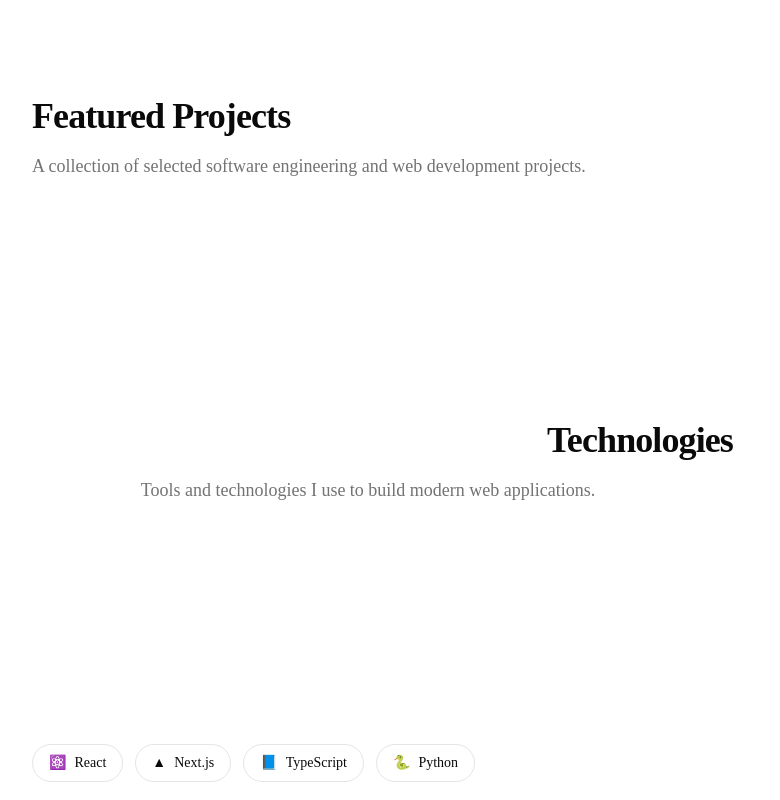
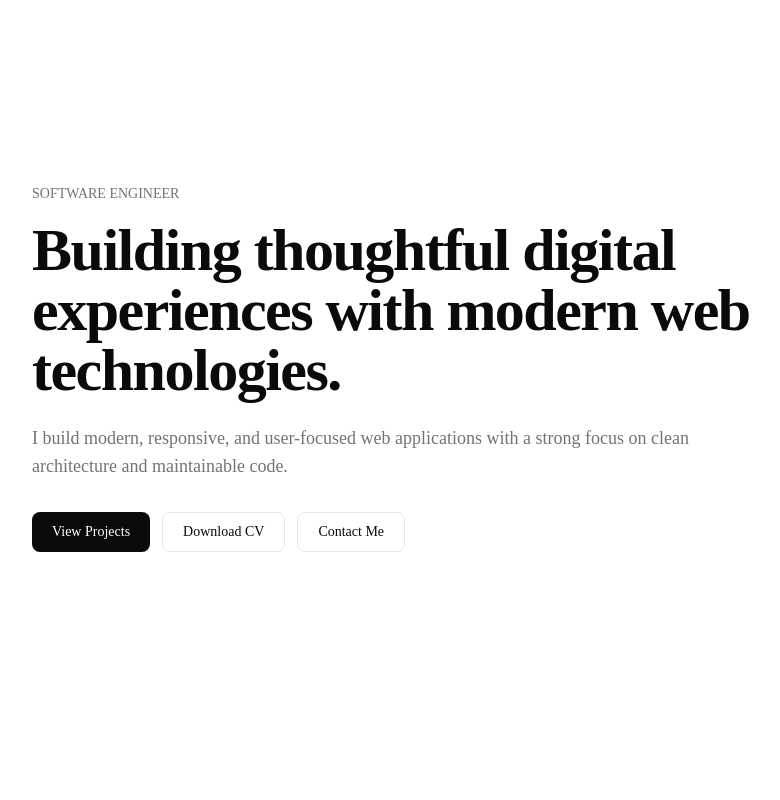
Before and after one commit to kemod/dafa-portofolio, a Next.js app: page / in a window 1280 px wide. Shown: the top 800 px of the page, without its empty margins (0-780 px from the left). Built offline with nearby package versions, Linux system fonts and the light colour scheme.

Commit message:
feat: implement hero section

```diff
--- a/src/app/page.tsx
+++ b/src/app/page.tsx
@@ -2,10 +2,12 @@ import { Container } from "@/components/common/container";
 import { Section } from "@/components/common/section";
 import { SectionHeader } from "@/components/common/section-header";
 import { TechnologyPill } from "@/components/common/technology-pill";
+import { Hero } from "@/components/sections/hero";
 
 export default function Home() {
   return (
     <>
+    <Hero />
       <Section>
         <Container>
           <div className="mb-12">
--- /dev/null
+++ b/src/components/sections/hero.tsx
@@ -0,0 +1,52 @@
+import Link from "next/link";
+
+import { Container } from "@/components/common/container";
+import { Section } from "@/components/common/section";
+
+export function Hero() {
+  return (
+    <Section className="flex min-h-[calc(100vh-4rem)] items-center">
+      <Container>
+        <div className="max-w-3xl">
+          <p className="mb-4 text-sm font-medium text-muted-foreground">
+            SOFTWARE ENGINEER
+          </p>
+
+          <h1 className="text-4xl font-bold tracking-tight sm:text-5xl lg:text-6xl">
+            Building thoughtful digital experiences with modern web
+            technologies.
+          </h1>
+
+          <p className="mt-6 max-w-2xl text-base leading-7 text-muted-foreground sm:text-lg">
+            I build modern, responsive, and user-focused web applications
+            with a strong focus on clean architecture and maintainable code.
+          </p>
+
+          <div className="mt-8 flex flex-wrap gap-3">
+            <Link
+              href="#projects"
+              className="inline-flex h-10 items-center justify-center rounded-md bg-foreground px-5 text-sm font-medium text-background transition-colors hover:opacity-90"
+            >
+              View Projects
+            </Link>
+
+            <a
+              href="/cv/dafa-cv.pdf"
+              download
+              className="inline-flex h-10 items-center justify-center rounded-md border px-5 text-sm font-medium transition-colors hover:bg-muted"
+            >
+              Download CV
+            </a>
+
+            <Link
+              href="#contact"
+              className="inline-flex h-10 items-center justify-center rounded-md border px-5 text-sm font-medium transition-colors hover:bg-muted"
+            >
+              Contact Me
+            </Link>
+          </div>
+        </div>
+      </Container>
+    </Section>
+  );
+}
```
Also changed, not shown: 1 other file (tests, documents, lock files or other folders).
